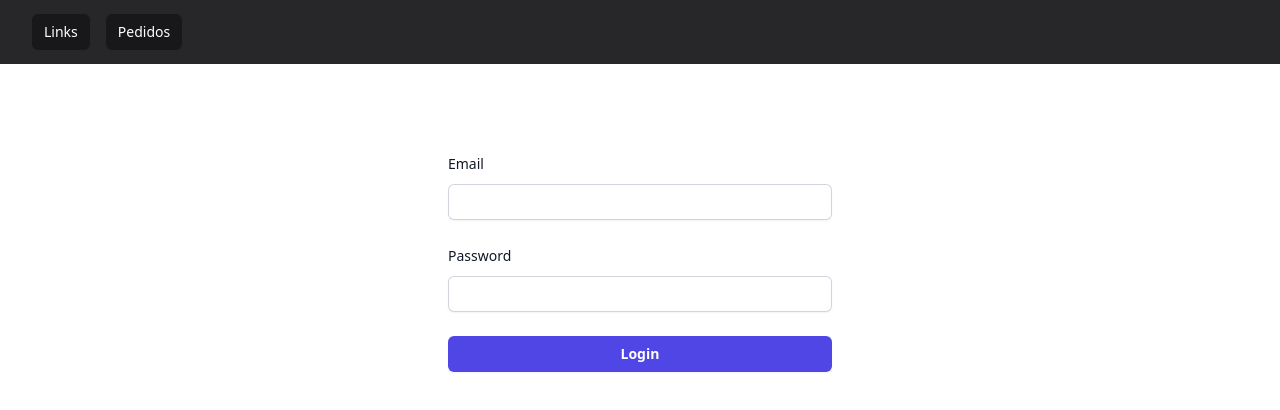
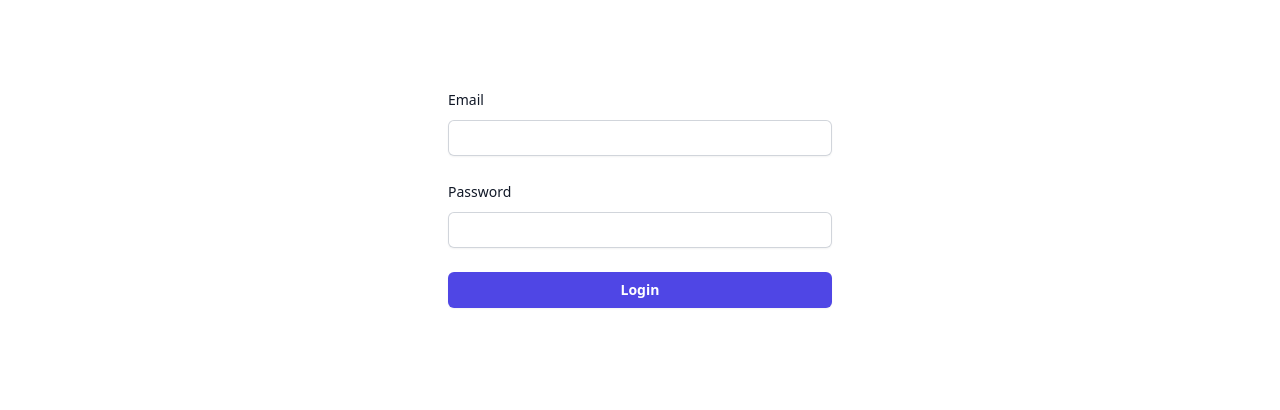
Before and after one commit to leonard0silv4/new-crawler, a React (Vite) app: page /login in a window 1280 px wide. Shown: the top 410 px of the page. Built offline with nearby package versions, Linux system fonts and the light colour scheme.

Commit message:
removerheader login

```diff
--- a/src/App.tsx
+++ b/src/App.tsx
@@ -4,7 +4,6 @@ import { BrowserRouter as Router, Routes, Route } from "react-router-dom";
 import PrivateRoutes from "./utils";
 
 import Dashboard from "./pages/Dashboard";
-import Header from "./components/Header";
 import Login from "./pages/Login";
 import Sales from "./pages/Sales";
 import { Toaster } from "@/components/ui/sonner";
@@ -13,7 +12,6 @@ function App() {
   return (
     <>
       <Toaster />
-      <Header />
       <Router>
         <Routes>
           <Route element={<PrivateRoutes />}>
--- a/src/pages/Dashboard/index.tsx
+++ b/src/pages/Dashboard/index.tsx
@@ -30,6 +30,7 @@ import { useEffect, useRef, useState } from "react";
 import instance from "@/config/axios";
 import { Badge } from "@/components/ui/badge";
 import { toast } from "sonner";
+import Header from "@/components/Header";
 
 interface Product {
   sku: string;
@@ -260,6 +261,9 @@ export default function Dashboard() {
   };
 
   return (
+    <>
+      <Header />
+
       <div className="p-6 max-w-7xl mx-auto space-y-4">
         {onUpdate && <Progress value={Number(percent.replace("%", ""))} />}
 
@@ -413,5 +417,6 @@ export default function Dashboard() {
           </Table>
         </div>
       </div>
+    </>
   );
 }
```
Lines whose indentation alone changed are shown as unchanged.
